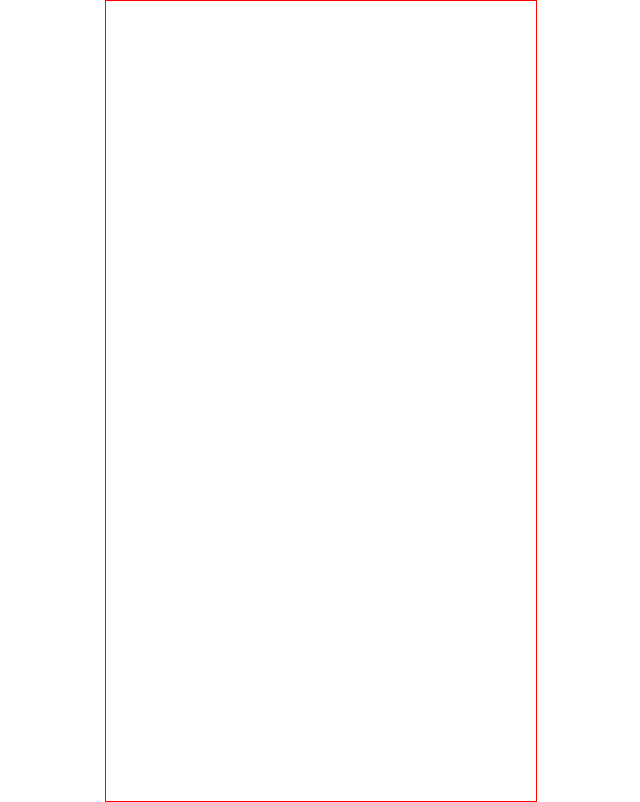
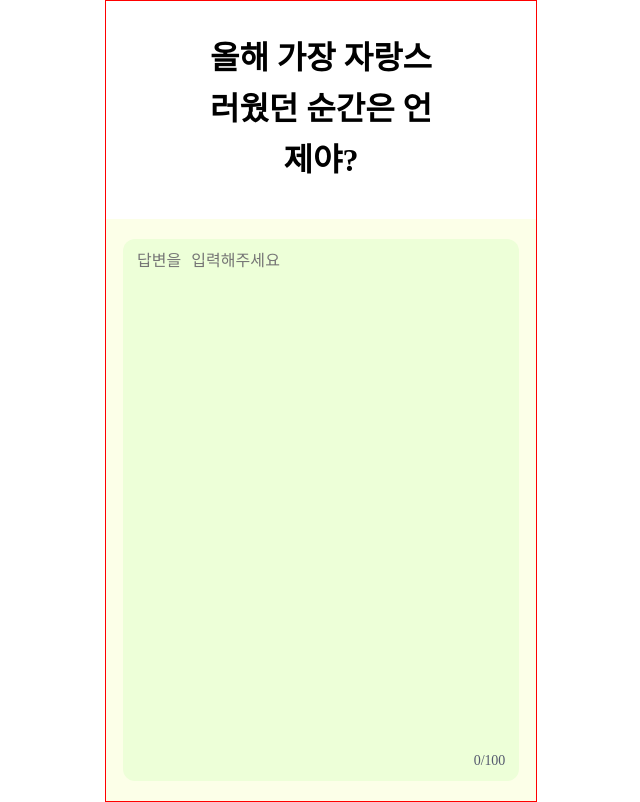
Before and after one commit to ne-o-rdinary/front, a React (Create React App) app in the folder web/: page /question-input in a window 1280 px wide. Before the commit this address had no page. Shown: the whole page, without its empty margins (319-959 px from the left). Built offline with nearby package versions, Linux system fonts and the light colour scheme.

Commit message:
🍀[FEAT] : 입력 페이지 레이아웃 및 퍼블리싱

```diff
--- a/web/src/App.js
+++ b/web/src/App.js
@@ -1,8 +1,9 @@
-import React from 'react'
-import { BrowserRouter, Routes, Route } from 'react-router-dom'
-import Main from './Main'
-import Test from './Test'
-import { GlobalStyle } from './styles/global-style'
+import React from "react";
+import { BrowserRouter, Routes, Route } from "react-router-dom";
+import Main from "./Main";
+import Test from "./Test";
+import { GlobalStyle } from "./styles/global-style";
+import QuestionInput from "./components/QuestionInput";
 
 const App = () => {
   return (
@@ -10,12 +11,13 @@ const App = () => {
       <BrowserRouter>
         <GlobalStyle />
         <Routes>
-          <Route path='/' element={<Main />}></Route>
-          <Route path='/test' element={<Test />}></Route>
+          <Route path="/" element={<Main />}></Route>
+          <Route path="/test" element={<Test />}></Route>
+          <Route path="/question-input" element={<QuestionInput />}></Route>
         </Routes>
       </BrowserRouter>
     </>
-  )
-}
+  );
+};
 
-export default App
+export default App;
--- /dev/null
+++ b/web/src/components/QuestionInput.js
@@ -0,0 +1,122 @@
+import styled from "styled-components";
+import { useState } from "react";
+import Button from "../common/Button";
+
+const Container = styled.div`
+  display: flex;
+  flex-direction: column;
+  justify-content: center;
+  align-items: center;
+
+  height: 100vh;
+`;
+
+const Text = styled.h1`
+  margin: 0;
+  width: 250px;
+  font-size: 32px;
+  line-height: 51.2px;
+  text-align: center;
+
+  margin: 32px 0;
+`;
+
+const InputContainer = styled.div`
+  display: flex;
+  flex-direction: column;
+  align-items: center;
+  justify-content: center;
+  gap: 6px;
+
+  width: 100%;
+  height: 100%;
+  padding: 20px 17px;
+
+  background: #fcffe8;
+  box-sizing: border-box; /* 패딩 포함 계산 */
+`;
+
+const InputWrapper = styled.div`
+  position: relative; /* Count의 기준을 Input으로 설정 */
+  width: 100%;
+  height: 100%;
+`;
+
+const Input = styled.textarea`
+  width: 100%;
+  height: 100%;
+  padding: 10px 14px;
+  background: #edffd8;
+
+  border: none;
+  border-radius: 12px;
+  box-sizing: border-box;
+
+  resize: none;
+
+  font-size: 16px;
+  font-style: normal;
+  font-weight: 500;
+  line-height: 163%; /* 26.08px */
+  letter-spacing: 0.091px;
+
+  &:focus {
+    outline: none;
+  }
+
+  &::placeholder {
+    font-size: 16px;
+    font-style: normal;
+    font-weight: 500;
+    line-height: 163%; /* 26.08px */
+    letter-spacing: 0.091px;
+  }
+`;
+
+const Count = styled.div`
+  position: absolute;
+  bottom: 10px;
+  right: 14px;
+
+  color: #555a6e;
+  font-size: 14px;
+  font-style: normal;
+  font-weight: 500;
+  line-height: 140%; /* 19.6px */
+  letter-spacing: -0.14px;
+`;
+
+const QuestionInput = () => {
+  const [input, setInput] = useState("");
+
+  const onChange = (e) => {
+    setInput(e.target.value);
+  };
+
+  const handleInput = () => {};
+
+  return (
+    <Container>
+      <Text>올해 가장 자랑스러웠던 순간은 언제야?</Text>
+      <InputContainer>
+        <InputWrapper>
+          <Input
+            value={input}
+            onChange={onChange}
+            placeholder="답변을 입력해주세요"
+            maxLength={100}
+          />
+          <Count>{input.length}/100</Count>
+        </InputWrapper>
+
+        {input.length > 0 && (
+          <Button color={"#FF6767"} onClick={handleInput}>
+            답변 입력하기
+          </Button>
+        )}
+      </InputContainer>
+    </Container>
+  );
+};
+
+export default QuestionInput;
```
